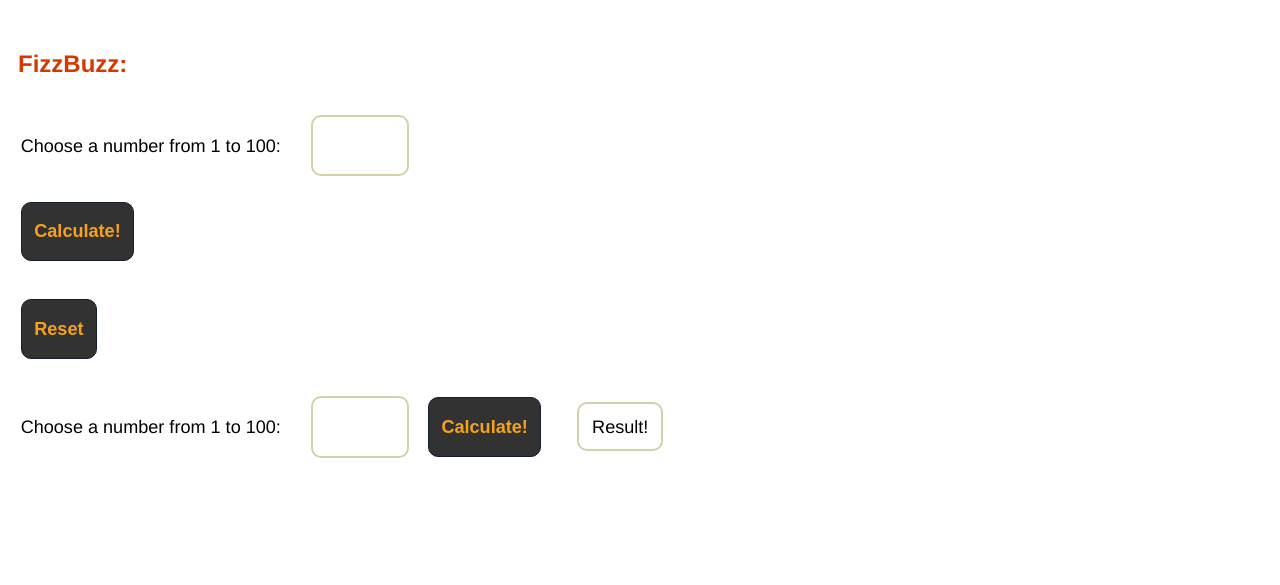
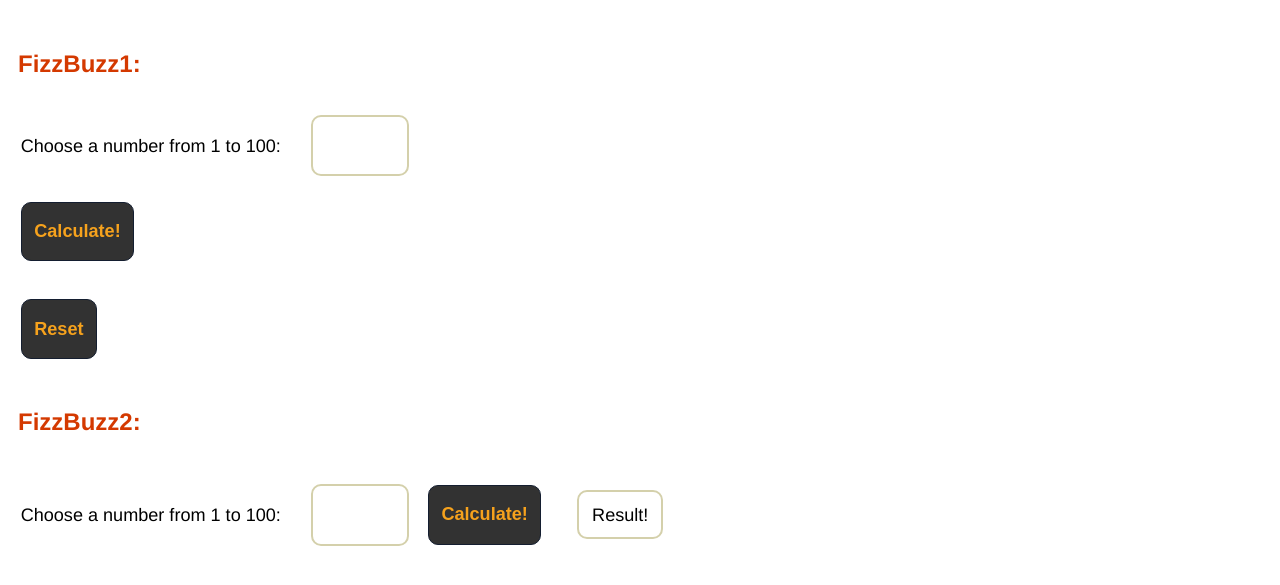
Before and after one commit to PaulaSantos-bbk/milestone3, a plain HTML site: page index.html in a window 1280 px wide. Shown: the part 149-734 px from the top of the page. Drawn offline with Linux system fonts and the light colour scheme.

Commit message:
two forms

```diff
--- a/index.html
+++ b/index.html
@@ -40,7 +40,7 @@
             <h1>Milestone 3</h1>
         </section>
         <section class="FizzBuzz">
-            <h2 id="contact">FizzBuzz:</h2>
+            <h2 id="contact">FizzBuzz1:</h2>
             <form action="/index.html" method="GET" class="form-example">
                 <div>
                     <label for="number">Choose a number from 1 to 100:</label>
@@ -53,7 +53,7 @@
                     <input id="reset" type="reset" value="Reset">
                 </div>
             </form>
-
+            <h2 id="contact">FizzBuzz2:</h2>
             <form>
                 <label for="number">Choose a number from 1 to 100:</label>
                 <input type="number" id="FizzBuzz" step="1" name="number" min="1" max="100"><input type="button"
```
